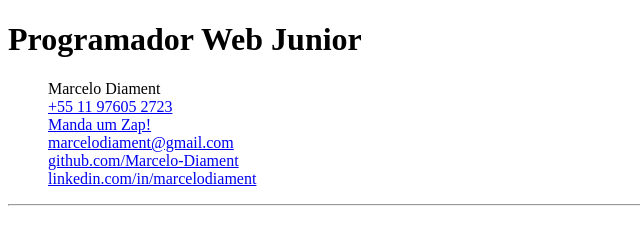
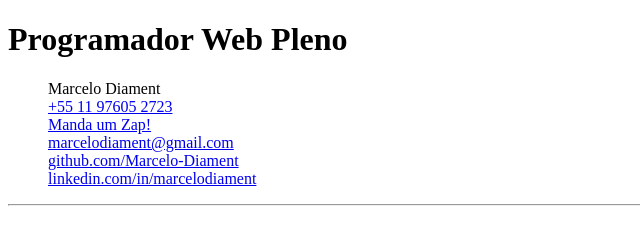
Before and after one commit to Marcelo-Diament/tn09-02-html-e-css, a plain HTML site: page index.html in a window 1280 px wide. Shown: the full height of the page, 0-640 px from the left. Drawn offline with Linux system fonts and the light colour scheme.

Commit message:
bugfix: ajuste título

```diff
--- a/index.html
+++ b/index.html
@@ -9,7 +9,7 @@
 
 <body>
     <header>
-        <h1>Programador Web Junior</h1>
+        <h1>Programador Web Pleno</h1>
         <ul type="none">
             <li>Marcelo Diament</li>
             <li>
```
